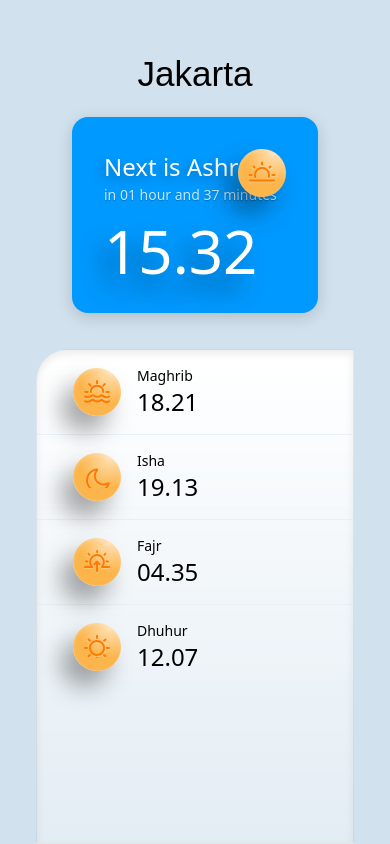
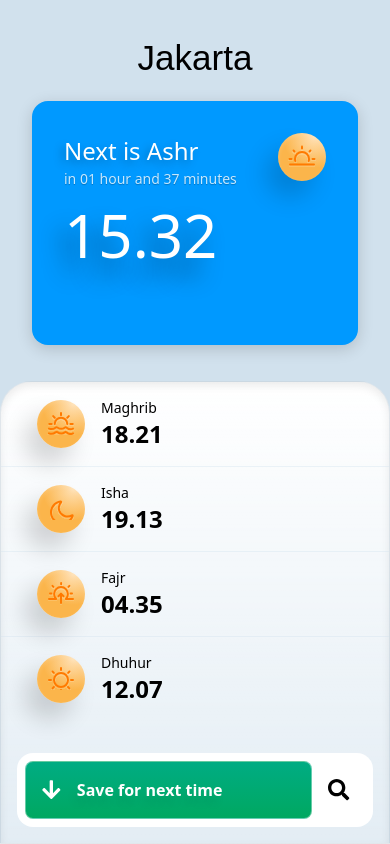
Before and after one commit to knightazura/pray-time, a Vue app: page /result/1 in a window 390 px wide. Built offline with nearby package versions, Linux system fonts and the light colour scheme; no server answers; a web font is replaced by a local one.

Commit message:
WIP UI
- Fix full-bleed concept and it's responsive bug
- Improve UI following mockup for "Save for next time" button
by add arrow-down icon and other small UI tweaks

```diff
--- a/src/App.vue
+++ b/src/App.vue
@@ -1,5 +1,5 @@
 <template>
-  <main class="grid full-bleed-grid px-9 min-h-screen" style="background-color: #D1E1ED; grid-template-rows: max-content 1fr max-content">
+  <main class="full-bleed-grid bg-main">
     <router-view></router-view>
   </main>
 </template>
--- a/src/index.css
+++ b/src/index.css
@@ -3,13 +3,19 @@
 
 @tailwind base;
 @tailwind components;
+@tailwind utilities;
 
 .underline-dotted {
     text-decoration: underline dotted;
 }
 
 .full-bleed-grid {
-    grid-template-columns: 1fr min(65ch, 100%) 1fr;
+    @apply grid grid-cols-full-bleed min-h-screen;
+    grid-template-rows:
+        max-content
+        1fr
+        max-content;
+    column-gap: 32px;
 }
 
 .full-bleed-grid > * {
@@ -17,11 +23,9 @@
 }
 
 .full-bleed {
+    @apply col-span-full md:col-start-2 md:col-end-3;
     width: 100%;
-    grid-column: 1 / -1;
 }
-
-@tailwind utilities;
 
 @layer base {
     :root {
--- a/src/pages/PrayTimeResult.vue
+++ b/src/pages/PrayTimeResult.vue
@@ -1,9 +1,8 @@
 <template>
-  <div class="grid min-h-screen" style="background-color: #D1E1ED; grid-template-rows: max-content max-content 1fr">
-    <h1 class="selected-city text-center mt-12">Jakarta</h1>
+  <h1 class="selected-city text-center mt-8">Jakarta</h1>
 
   <!-- Active Pray Time 3D Widget -->
-    <div class="active-pray-time mx-9 p-8 mt-4 relative" style="background-color: #0099FF; border-radius: 16px; box-shadow: 0px 4px 16px rgba(0, 0, 0, 0.16);">
+  <div class="active-pray-time p-8 mt-4 relative" style="background-color: #0099FF; border-radius: 16px; box-shadow: 0px 4px 16px rgba(0, 0, 0, 0.16);">
     <div class="pray-icon" style="padding-top: 12px; position: absolute; top: 32px; right: 32px;">
       <ashr-icon class="mx-auto"></ashr-icon>
     </div>
@@ -13,7 +12,7 @@
   </div>
 
   <!-- Next time -->
-    <div class="next-time w-full mt-9" style="background: linear-gradient(180deg, #FFFFFF 0%, rgba(255, 255, 255, 0.4) 100%); border: 1px solid rgba(75, 108, 132, 0.16); box-shadow: inset 0px 4px 8px rgba(0, 0, 0, 0.08);">
+  <div class="full-bleed next-time mt-9">
     <ol>
       <li v-for="(np, i) in nextPrays" :key="i">
         <div class="px-9 flex items-center next-prays">
@@ -22,11 +21,18 @@
           </div>
           <div class="flex flex-col ml-4">
             <span class="text-sm">{{ np.name }}</span>
-              <span class="text-2xl">{{ np.time }}</span>
+            <span class="text-2xl font-bold">{{ np.time }}</span>
           </div>
         </div>
       </li>
     </ol>
+    <div class="flex mt-8 mb-4 mx-4 p-2 rounded-2xl bg-white border-main items-center">
+      <div class="flex-grow p-4 rounded-lg text-shad text-white font-bold bg-gradient-to-b from-action to-action-end border border-white border-opacity-40" style="text-shadow: -4px 8px 8px rgba(0, 0, 0, 0.08);">
+        <fa icon="arrow-down" size="lg" class="mr-3"></fa> Save for next time
+      </div>
+      <div class="flex-shrink">
+        <fa icon="search" size="lg" class="mx-4"></fa>
+      </div>
     </div>
   </div>
 </template>
@@ -71,26 +77,20 @@ export default {
 </script>
 
 <style scoped>
-@media (max-width: 321px) {
-  main.main-wrapper {
-    padding-left: 1.5rem;
-    padding-right: 1.5rem;
-  }
-  h1.home-title {
-    font-size: 1.5rem;
-  }
-}
-
 .pray-icon {
   width: 48px;
   height: 48px;
   background: radial-gradient(63.54% 63.54% at 75% 9.38%, #FFE0B3 0%, #FBB54B 100%);
-  box-shadow: -12px 16px 24px rgba(0, 0, 0, 0.35), inset 0px 2px 4px rgba(255, 255, 255, 0.25);
+  box-shadow: -12px 16px 24px rgba(0, 0, 0, 0.16), inset 0px 2px 4px rgba(255, 255, 255, 0.16);
   border-radius: 64px;
 }
 
 .next-time {
+  background: linear-gradient(180deg, #FFFFFF 0%, rgba(255, 255, 255, 0.4) 100%);
+  border: 1px solid rgba(75, 108, 132, 0.16);
+  box-shadow: inset 0px 4px 8px rgba(0, 0, 0, 0.08);
   border-top-left-radius: 32px;
+  border-top-right-radius: 32px;
 }
 
 ol > li {
--- a/src/services/font-awesome.js
+++ b/src/services/font-awesome.js
@@ -1,10 +1,11 @@
 import { library } from '@fortawesome/fontawesome-svg-core';
-import { faTimes, faSearch } from '@fortawesome/free-solid-svg-icons';
+import { faTimes, faSearch, faArrowDown } from '@fortawesome/free-solid-svg-icons';
 import { faGithub, faInstagram, faTwitter } from '@fortawesome/free-brands-svg-icons';
 
 library.add([
   faTimes,
   faSearch,
+  faArrowDown,
   faGithub,
   faInstagram,
   faTwitter
--- a/tailwind.config.js
+++ b/tailwind.config.js
@@ -22,7 +22,11 @@ module.exports = {
       'action': withOpacity('--action-color'),
       'action-end': withOpacity('--action-end-color')
     }),
-    extend: {},
+    extend: {
+      gridTemplateColumns: {
+        'full-bleed': '1fr min(65ch, calc(100% - 64px)) 1fr'
+      }
+    },
   },
   variants: {
     extend: {},
```
Lines whose indentation alone changed are shown as unchanged.
